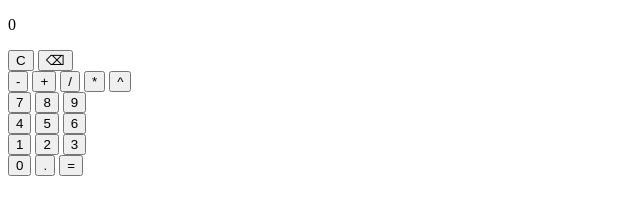
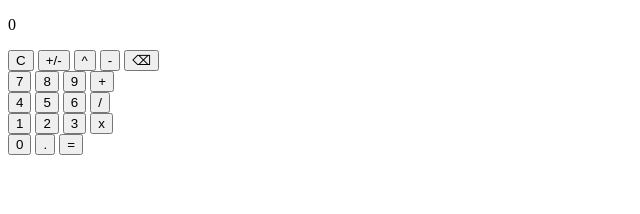
Before and after one commit to julnox/calculator, a plain HTML site: page index.html in a window 1280 px wide. Shown: the whole page, without its empty margins (0-640 px from the left). Drawn offline with Linux system fonts and the light colour scheme.

Commit message:
Add signal button and change div layout

```diff
--- a/index.html
+++ b/index.html
@@ -3,49 +3,45 @@
   <head>
     <meta charset="UTF-8" />
     <meta name="viewport" content="width=device-width, initial-scale=1.0" />
+    <link rel="stylesheet" href="style.css" />
     <title>Calculator</title>
   </head>
   <body>
-    <main>
-      <div class="history">
-
-      </div>
+    <main class="container">
       <div class="display">
-        <p>0</p>
+        <p id="display-last"></p>
+        <p id="display-current">0</p>
       </div>
       <div class="calculator">
-        <div class="top-row">
+        <div class="calc-row-1">
           <button id="btn_clear">C</button>
+          <button id="btn_signal">+/-</button>
+          <button value="^" class="operator">^</button>
+          <button value="-" class="operator">-</button>
           <button id="btn_backspace">⌫</button>
         </div>
-        <div class="side-column">
-          <button value="-" class="element"> - </button>
-          <button value="+" class="element"> + </button>
-          <button value="/" class="element"> / </button>
-          <button value="*" class="element"> * </button>
-          <button value="^" class="element"> ^ </button>
+        <div class="calc-row-2">
+          <button value="7" class="operand">7</button>
+          <button value="8" class="operand">8</button>
+          <button value="9" class="operand">9</button>
+          <button value="+" class="operator">+</button>
         </div>
-        <div class="digits">
-          <div class="digits-row-1">
-            <button value="7" class="element">7</button>
-            <button value="8" class="element">8</button>
-            <button value="9" class="element">9</button>
-          </div>
-          <div class="digits-row-2">
-            <button value="4" class="element">4</button>
-            <button value="5" class="element">5</button>
-            <button value="6" class="element">6</button>
-          </div>
-          <div class="digits-row-3">
-            <button value="1" class="element">1</button>
-            <button value="2" class="element">2</button>
-            <button value="3" class="element">3</button>
-          </div>
-          <div class="digits-row-4">
-            <button value="0" class="element">0</button>
-            <button value="." class="element">.</button>
-            <button value="equal" id="btn_equal">=</button>
-          </div>
+        <div class="calc-row-3">
+          <button value="4" class="operand">4</button>
+          <button value="5" class="operand">5</button>
+          <button value="6" class="operand">6</button>
+          <button value="/" class="operator">/</button>
+        </div>
+        <div class="calc-row-4">
+          <button value="1" class="operand">1</button>
+          <button value="2" class="operand">2</button>
+          <button value="3" class="operand">3</button>
+          <button value="*" class="operator">x</button>
+        </div>
+        <div class="calc-row-5">
+          <button value="0" class="operand">0</button>
+          <button value="." class="operand">.</button>
+          <button value="equal" id="btn_equal">=</button>
         </div>
       </div>
     </main>
```
